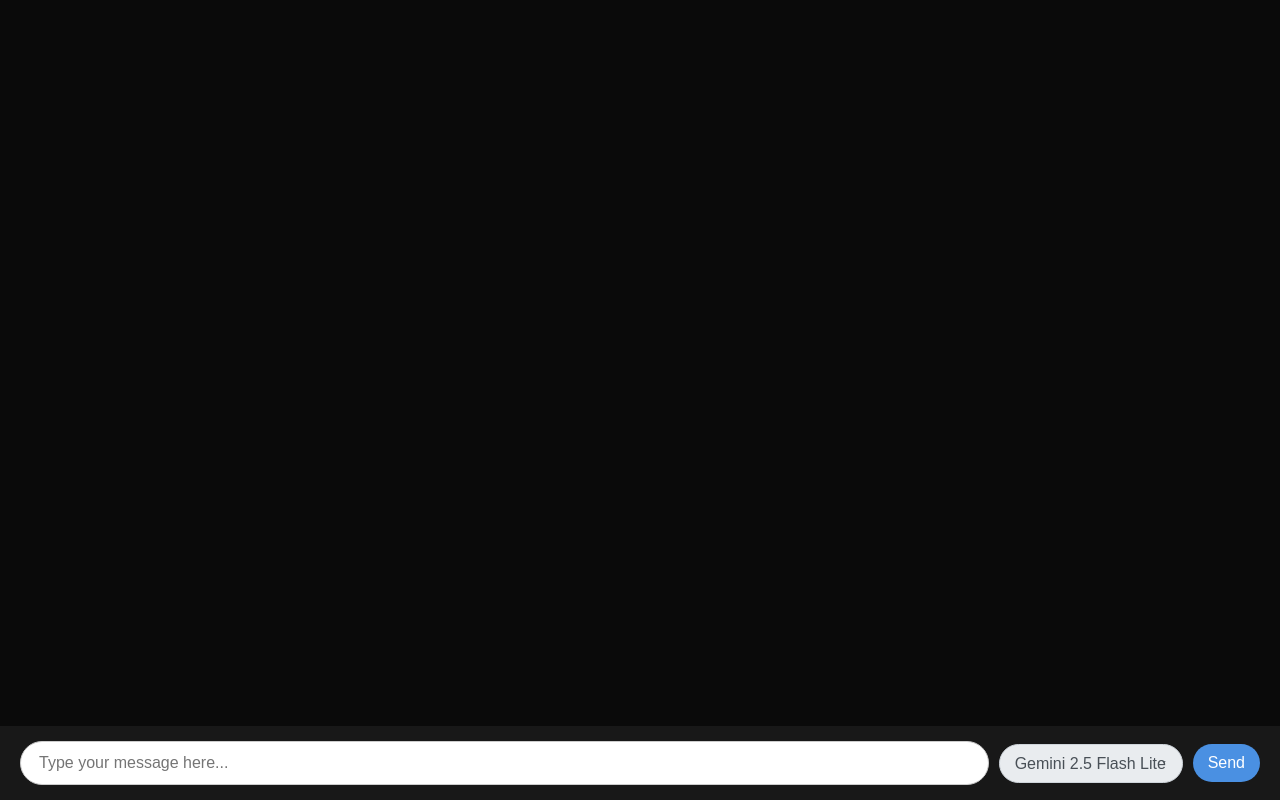
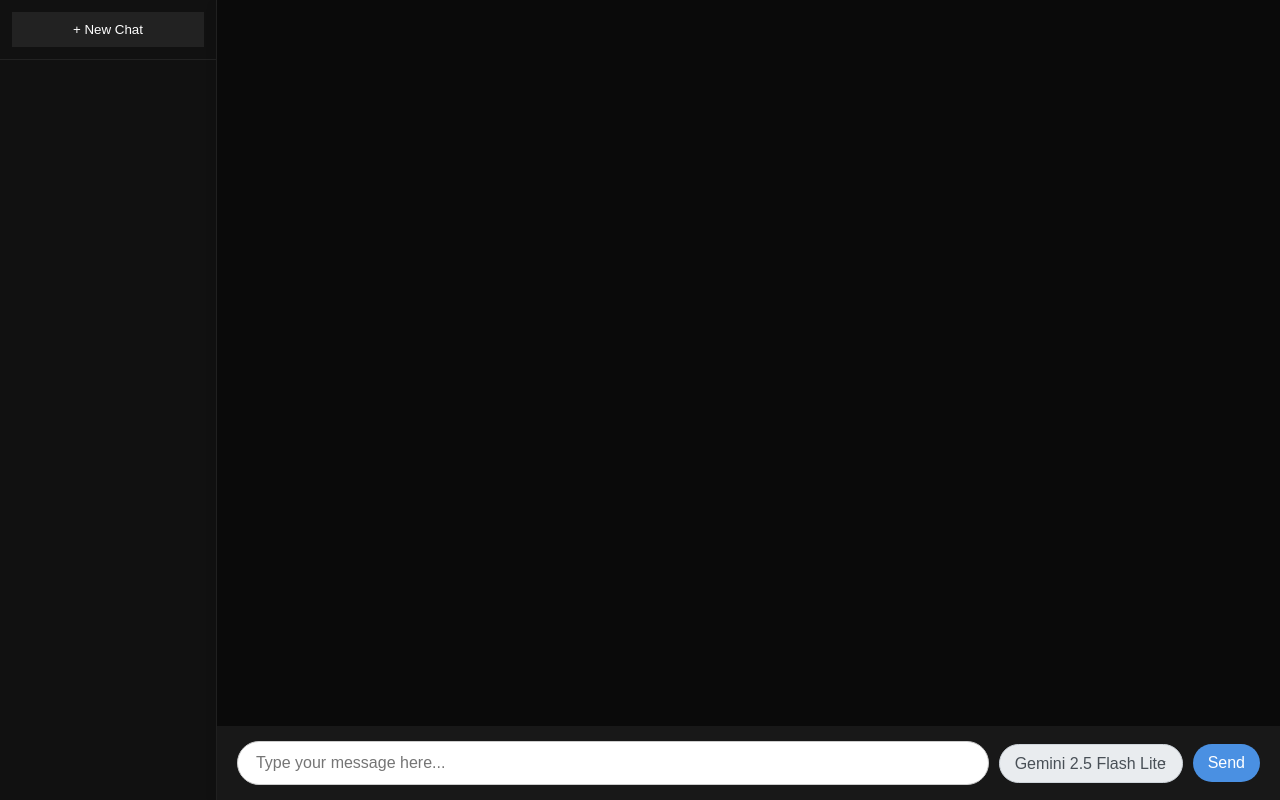
Before and after one commit to pradeepvrm/lmchat, a Flask app: page / in a window 1280 px wide. Run offline with Flask 3, Linux system fonts and the light colour scheme; the visitor is signed in with stand-in values (Sample User, id 1); data that the repository does not hold is empty; some libraries are stand-ins or nearby versions.

Commit message:
created chat sidebar

```diff
--- a/static/app.js
+++ b/static/app.js
@@ -20,7 +20,7 @@ document.addEventListener('DOMContentLoaded', () => {
     const userInput = document.getElementById('user-input');
     const sendBtn = document.getElementById('send-btn');
 
-    let currentConversationId = null;
+    window.currentConversationId = null;
     let isStreaming = false;
 
     function applySyntaxHighlighting(element) {
--- a/templates/index.html
+++ b/templates/index.html
@@ -14,6 +14,9 @@
 </head>
 <title>LM Chat</title>
 <body>
+
+    {% include 'sidebar.html' %}
+
     <div class="chat-container">
         <div class="chat-box" id="chat-box">
             <!-- Messages will be appended here -->
--- /dev/null
+++ b/templates/sidebar.html
@@ -0,0 +1,111 @@
+<div class="sidebar">
+    <div class="sidebar-header">
+        <button id="new-chat-btn">+ New Chat</button>
+    </div>
+
+    <div class="conversation-list" id="conversation-list">
+        <!-- Conversations will load here -->
+    </div>
+</div>
+
+<style>
+.sidebar {
+    width: 260px;
+    height: 100vh;
+    background: #111;
+    color: white;
+    display: flex;
+    flex-direction: column;
+    border-right: 1px solid #222;
+}
+
+.sidebar-header {
+    padding: 12px;
+    border-bottom: 1px solid #222;
+}
+
+#new-chat-btn {
+    width: 100%;
+    padding: 10px;
+    background: #222;
+    color: white;
+    border: none;
+    cursor: pointer;
+}
+
+#new-chat-btn:hover {
+    background: #333;
+}
+
+.conversation-list {
+    flex: 1;
+    overflow-y: auto;
+}
+
+.conversation-item {
+    padding: 12px;
+    cursor: pointer;
+    border-bottom: 1px solid #1a1a1a;
+}
+
+.conversation-item:hover {
+    background: #1f1f1f;
+}
+
+.conversation-item.active {
+    background: #2a2a2a;
+}
+</style>
+
+<script>
+let currentConversationId = null;
+
+async function loadConversations() {
+    const res = await fetch("/api/conversations");
+    const conversations = await res.json();
+
+    const list = document.getElementById("conversation-list");
+    list.innerHTML = "";
+
+    conversations.forEach(conv => {
+        const div = document.createElement("div");
+        div.className = "conversation-item";
+        div.textContent = conv.title;
+
+        div.onclick = () => openConversation(conv.id, div);
+
+        list.appendChild(div);
+    });
+}
+
+async function openConversation(conversationId, element) {
+    window.currentConversationId = conversationId;
+
+    // highlight selected
+    document.querySelectorAll(".conversation-item")
+        .forEach(el => el.classList.remove("active"));
+    element.classList.add("active");
+
+    const res = await fetch(`/api/conversations/${conversationId}`);
+    const data = await res.json();
+
+    const chatBox = document.getElementById("chat-box");
+    chatBox.innerHTML = "";
+
+    data.history.forEach(msg => {
+        const div = document.createElement("div");
+        div.className = "message " +
+            (msg.role === "user" ? "user-message" : "bot-message");
+
+        div.innerText = msg.content;
+        chatBox.appendChild(div);
+    });
+}
+
+document.getElementById("new-chat-btn").onclick = () => {
+    currentConversationId = null;
+    document.getElementById("chat-box").innerHTML = "";
+};
+
+window.addEventListener("load", loadConversations);
+</script>
```
